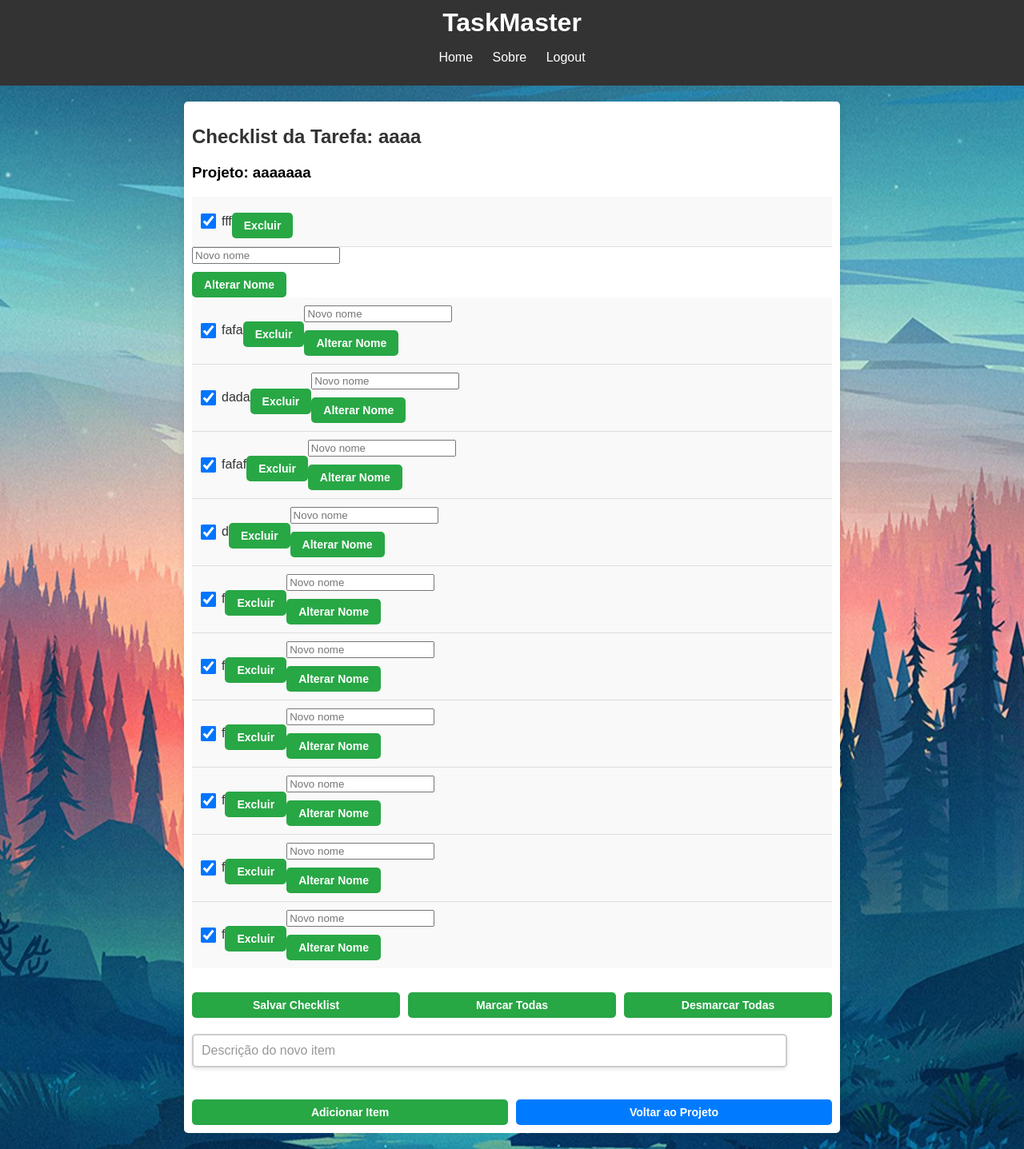
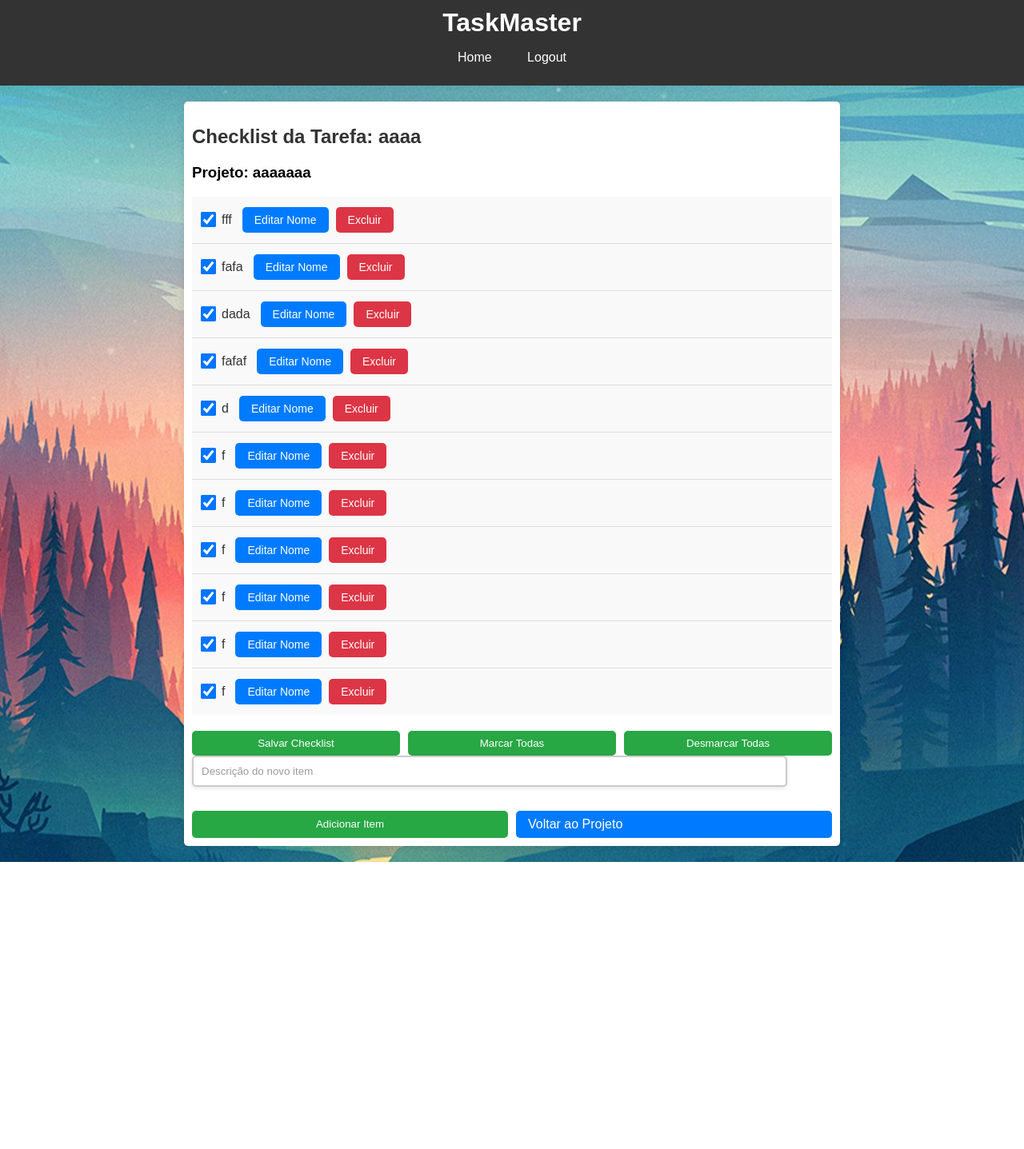
Before and after one commit to DigogSXD/TaskMaster, a Flask app: page /checklist/1 in a window 1280 px wide. Shown: the whole page at 80% size. After the commit the page ends 1078 px from the top, so only its background shows below. Run offline with Flask 3, Linux system fonts and the light colour scheme; a user stored in the database is signed in.

Commit message:
Add files via upload

```diff
--- a/flaskbackend/website/static/checklist.css
+++ b/flaskbackend/website/static/checklist.css
@@ -2,163 +2,180 @@
 .checklist-items {
     list-style: none;
     padding: 0;
-    margin: 0; /* Remover margens padrão */
+    margin: 0;
 }
 
 .checklist-items li {
     display: flex;
     align-items: center;
-    padding: 10px; /* Reduzir o padding */
+    padding: 10px;
     border-bottom: 1px solid #ddd;
-    background-color: #f9f9f9; /* Fundo mais claro */
-    transition: background-color 0.3s ease; /* Transição suave */
+    background-color: #f9f9f9;
+    transition: background-color 0.3s ease;
 }
 
 .checklist-items li:hover {
-    background-color: #f1f1f1; /* Destaque ao passar o mouse */
+    background-color: #f1f1f1;
 }
 
 .checklist-items li:last-child {
     border-bottom: none;
 }
 
+
 /* Estilo dos checkboxes */
 .checklist-items input[type="checkbox"] {
-    margin-right: 10px; /* Ajuste do espaço ao lado do checkbox */
-    transform: scale(1.5); /* Deixa o checkbox maior */
-    cursor: pointer; /* Cursor pointer para checkboxes */
+    margin-right: 10px;
+    transform: scale(1.5);
+    cursor: pointer;
 }
 
-/* Estilo para os itens de checklist */
+
+/* Estilo dos rótulos */
 .checklist-items li label {
-    font-size: 16px; /* Tamanho de fonte ajustado */
-    color: #333; /* Cor do texto mais escura */
+    font-size: 16px;
+    color: #333;
 }
 
-/* Estilo para os botões */
-button[type="submit"],
-button[type="button"] {
+
+/* Estilo para botões */
+button {
     display: block;
-    width: auto; /* Ajusta a largura do botão */
-    padding: 8px 15px; /* Reduz o padding */
-    background-color: #28a745; /* Verde */
+    padding: 8px 15px;
+    background-color: #28a745;
     color: white;
-    font-size: 14px; /* Tamanho da fonte reduzido */
-    font-weight: bold;
     border: none;
     border-radius: 5px;
     cursor: pointer;
-    margin-top: 10px; /* Reduzir a margem superior */
-    transition: background-color 0.3s ease; /* Transição suave */
+    transition: background-color 0.3s ease;
 }
 
-button[type="submit"]:hover,
-button[type="button"]:hover {
-    background-color: #218838; /* Tom de verde mais escuro ao passar o mouse */
+button:hover {
+    background-color: #218838;
 }
+
 
 /* Estilo do link como um botão */
 a.button-link {
-    display: inline-block;
-    padding: 8px 15px; /* Reduzir o padding */
-    background-color: #007bff; /* Azul */
+    padding: 8px 15px;
+    background-color: #007bff;
     color: white;
-    text-align: center;
     text-decoration: none;
-    font-weight: bold;
     border-radius: 5px;
     transition: background-color 0.3s ease;
-    margin-top: 10px; /* Ajuste da margem superior */
 }
 
 a.button-link:hover {
-    background-color: #0056b3; /* Tom de azul mais escuro ao passar o mouse */
-}
-
-/* Estilo das mensagens de flash */
-.flashes {
-    list-style: none;
-    padding: 10px;
-    background-color: #37994c; /* Cor de fundo */
-    color: #ffffff; /* Cor do texto */
-    border: 1px solid #00ff2a; /* Borda */
-    border-radius: 5px; /* Cantos arredondados */
-    margin-top: 20px;
-    animation: fadeIn 0.5s; /* Animação de entrada */
-}
-
-/* Animação de fadeIn para mensagens de flash */
-@keyframes fadeIn {
-    from { opacity: 0; }
-    to { opacity: 1; }
+    background-color: #0056b3;
 }
 
 
-
-/*BOTOES*/
-
-.button-group {
-    display: flex; /* Usar flexbox para alinhar os botões horizontalmente */
-    justify-content: space-between; /* Espaçar os botões uniformemente */
-    margin-top: 20px; /* Espaçamento superior */
+/* Estilo para o campo de entrada */
+.descricao-item-input {
+    width: 90%;
+    padding: 10px;
+    border: 2px solid #ccc;
+    border-radius: 5px;
+    box-shadow: 0 2px 5px rgba(0, 0, 0, 0.1);
+    margin-bottom: 10px;
 }
 
-.button-group button {
-    flex: 1; /* Fazer com que os botões ocupem o mesmo espaço */
-    margin-right: 10px; /* Espaço entre os botões */
-}
-
-/* Remover o margin-right do último botão */
-.button-group button:last-child {
-    margin-right: 0; /* Remove o espaço do último botão */
-}
-
-/*INPUT*/
-.descricao-item-input {
-    width: 90%; /* Ocupa toda a largura disponível */
-    padding: 10px; /* Espaçamento interno */
-    font-size: 16px; /* Tamanho da fonte */
-    border: 2px solid #ccc; /* Borda padrão */
-    border-radius: 5px; /* Cantos arredondados */
-    box-shadow: 0 2px 5px rgba(0, 0, 0, 0.1); /* Sombra suave */
-    transition: border-color 0.3s ease; /* Transição suave para a borda */
-    margin-bottom: 10px; /* Espaço inferior */
-    margin-top: 20px; /* Adiciona espaço acima do campo */
-}
 
 /* Estilo para o placeholder */
 .descricao-item-input::placeholder {
-    color: #999; /* Cor do texto do placeholder */
-    opacity: 1; /* Para garantir que a opacidade não mude */
-}
-
-/* Estilo quando o campo é focado */
-.descricao-item-input:focus {
-    border-color: #007bff; /* Borda azul ao focar */
-    outline: none; /* Remove a borda padrão do navegador */
-    box-shadow: 0 0 5px rgba(0, 123, 255, 0.5); /* Sombra ao focar */
+    color: #999;
 }
 
 
-/*Botoes do lado*/
+/* Foco no campo de entrada */
+.descricao-item-input:focus {
+    border-color: #007bff;
+    outline: none;
+    box-shadow: 0 0 5px rgba(0, 123, 255, 0.5);
+}
 
+
+/* Agrupamento de botões */
 .button-group {
-    display: flex; /* Usar flexbox para alinhar os botões horizontalmente */
-    justify-content: space-between; /* Espaçar os botões uniformemente */
-    margin-top: 20px; /* Espaço superior */
+    display: flex;
+    justify-content: space-between;
+    margin-top: 20px;
 }
 
 .button-group button,
 .button-group .button-link {
-    flex: 1; /* Fazer com que os botões ocupem o mesmo espaço */
-    padding: 8px 10px; /* Reduzir o padding para diminuir o tamanho */
-    font-size: 14px; /* Reduzir o tamanho da fonte */
-    margin-right: 10px; /* Espaço entre os botões */
-    text-align: center; /* Centraliza o texto */
+    flex: 1;
+    margin-right: 10px;
 }
 
-/* Remover o margin-right do último botão */
 .button-group button:last-child,
 .button-group .button-link:last-child {
-    margin-right: 0; /* Remove o espaço do último botão */
+    margin-right: 0;
 }
+
+/* Estilo para a tabela de botões */
+.button-table {
+    display: flex; /* Usar flexbox para alinhar os botões lado a lado */
+    margin-top: 10px; /* Espaçamento superior */
+}
+
+.button-cell {
+    margin-right: 10px; /* Espaçamento à direita entre os botões */
+}
+
+/* Estilo do botão de editar */
+.btn-editar-item {
+    background-color: #007bff; /* Azul */
+    color: white; /* Texto branco */
+    border: none; /* Sem borda */
+    border-radius: 5px; /* Cantos arredondados */
+    cursor: pointer; /* Cursor de ponteiro */
+    padding: 5px 10px; /* Tamanho do botão */
+    transition: background-color 0.3s ease; /* Transição suave */
+}
+
+.btn-editar-item:hover {
+    background-color: #0056b3; /* Azul mais escuro ao passar o mouse */
+}
+
+/* Estilo do botão de excluir */
+.btn-excluir-item {
+    background-color: #dc3545; /* Vermelho */
+    color: white; /* Texto branco */
+    border: none; /* Sem borda */
+    border-radius: 5px; /* Cantos arredondados */
+    cursor: pointer; /* Cursor de ponteiro */
+    padding: 5px 10px; /* Tamanho do botão */
+    transition: background-color 0.3s ease; /* Transição suave */
+}
+
+.btn-excluir-item:hover {
+    background-color: #c82333; /* Vermelho mais escuro ao passar o mouse */
+}
+
+
+/* Estilo dos botões */
+.btn {
+    padding: 8px 15px; /* Tamanho do botão */
+    color: white; /* Texto branco */
+    border: none; /* Sem borda */
+    border-radius: 5px; /* Cantos arredondados */
+    cursor: pointer; /* Cursor de ponteiro */
+    transition: background-color 0.3s ease; /* Transição suave */
+}
+
+.btn-primary {
+    background-color: #007bff; /* Azul */
+}
+
+.btn-primary:hover {
+    background-color: #0056b3; /* Azul mais escuro ao passar o mouse */
+}
+
+.btn-danger {
+    background-color: #dc3545; /* Vermelho */
+}
+
+.btn-danger:hover {
+    background-color: #c82333; /* Vermelho mais escuro ao passar o mouse */
+}
--- a/flaskbackend/website/static/checklist.js
+++ b/flaskbackend/website/static/checklist.js
@@ -11,3 +11,12 @@ document.addEventListener('DOMContentLoaded', function() {
         });
     };
 });
+
+function toggleEdit(itemId) {
+    const editForm = document.getElementById(`edit-form-${itemId}`);
+    if (editForm.style.display === 'none' || editForm.style.display === '') {
+        editForm.style.display = 'block'; // Mostra o formulário de edição
+    } else {
+        editForm.style.display = 'none'; // Oculta o formulário de edição
+    }
+}
--- a/flaskbackend/website/templates/base.html
+++ b/flaskbackend/website/templates/base.html
@@ -14,7 +14,7 @@
             <h1>TaskMaster</h1>
             <ul>
                 <li><a href="{{ url_for('auth.home') }}">Home</a></li>
-                <li><a href="{{ url_for('auth.sobre') }}">Sobre</a></li>
+                <li><a href="{{ url_for('auth.sobre') }}">  </a></li>
                 <li><a href="{{ url_for('auth.logout') }}">Logout</a></li>
 
             </ul>
--- a/flaskbackend/website/templates/checklist.html
+++ b/flaskbackend/website/templates/checklist.html
@@ -8,16 +8,6 @@ TaskMaster - Checklist
     <h2>Checklist da Tarefa: {{ tarefa.description }}</h2>
     <h3>Projeto: {{ projeto.nome_projeto }}</h3>
 
-    {% with messages = get_flashed_messages() %}
-        {% if messages %}
-            <ul class="flashes">
-                {% for message in messages %}
-                    <li>{{ message }}</li>
-                {% endfor %}
-            </ul>
-        {% endif %}
-    {% endwith %}
-
     <div class="checklist-container">
         <form method="POST" action="{{ url_for('auth.atualizar_checklist', task_id=tarefa.id_task, project_id=projeto.id) }}">
             <ul class="checklist-items">
@@ -26,13 +16,24 @@ TaskMaster - Checklist
                     <input type="checkbox" id="item_{{ item.id }}" name="checklist_items" value="{{ item.id }}" {% if item.completed %}checked{% endif %}>
                     <label for="item_{{ item.id }}">{{ item.description }}</label>
 
-                    <!-- Botão para excluir o item -->
-                    <form method="POST" action="{{ url_for('auth.excluir_checklist', item_id=item.id, task_id=tarefa.id_task) }}" class="inline-form">
-                        <button type="submit" class="btn-excluir-item">Excluir</button>
-                    </form>
+                    <!-- Estrutura de tabela para os botões de edição e exclusão -->
+                    <table style="display:inline; margin-left: 10px;">
+                        <tr>
+                            <td>
+                                <!-- Botão para editar o nome do item -->
+                                <button type="button" class="btn btn-primary" onclick="toggleEdit({{ item.id }})">Editar Nome</button>
+                            </td>
+                            <td>
+                                <!-- Formulário para excluir o item -->
+                                <form method="POST" action="{{ url_for('auth.excluir_checklist', item_id=item.id, task_id=tarefa.id_task) }}" style="display:inline;">
+                                    <button type="submit" class="btn btn-danger" onclick="return confirm('Tem certeza que deseja deletar este item?');">Excluir</button>
+                                </form>
+                            </td>
+                        </tr>
+                    </table>
 
-                    <!-- Formulário para alterar o nome do item -->
-                    <form method="POST" action="{{ url_for('auth.alterar_item_checklist', item_id=item.id, task_id=tarefa.id_task) }}" class="inline-form">
+                    <!-- Campo de edição que ficará oculto inicialmente -->
+                    <form method="POST" action="{{ url_for('auth.alterar_item_checklist', item_id=item.id, task_id=tarefa.id_task) }}" class="inline-form" id="edit-form-{{ item.id }}" style="display:none;">
                         <input type="text" name="novo_nome_item" placeholder="Novo nome" required>
                         <button type="submit">Alterar Nome</button>
                     </form>
@@ -56,8 +57,6 @@ TaskMaster - Checklist
             </div>
         </form>
     </div>
-
-
 {% endblock %}
 
 {% block styles %}
```
